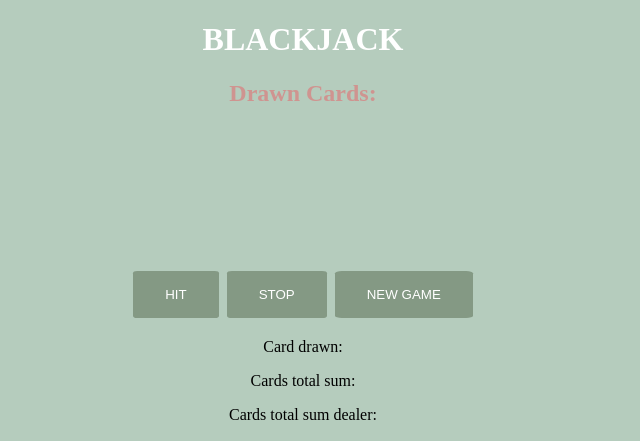
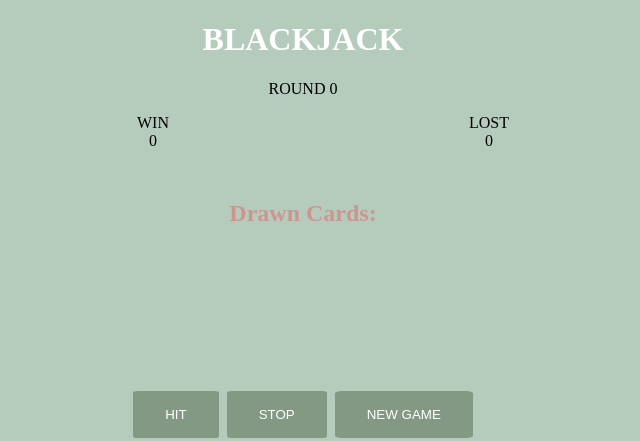
Before and after one commit to maureenoldyck/play-around, a PHP site: page / in a window 1280 px wide. Shown: the top 441 px of the page, without its empty margins (337-977 px from the left). Run offline with PHP 8.4, Linux system fonts and the light colour scheme.

Commit message:
Add score system and reset button

```diff
--- a/blackjack/classes/Blackjack.php
+++ b/blackjack/classes/Blackjack.php
@@ -5,6 +5,7 @@ class Blackjack
     public $cards = array(1, 2, 3, 4, 5, 6, 7, 8, 9, 10);
     public $randomCardName;
     public $alert = "";
+    public $resetScore = "";
     public $cardDrawn =  'Card drawn:';
     public $sumUser = 'Cards total sum:';
     public $sumDealer = 'Cards total sum dealer:';
@@ -20,6 +21,12 @@ class Blackjack
             $_SESSION['sumDealer'] = 0;
             $_SESSION['userCards'] = array();
             $_SESSION['dealerCards'] = array();
+        }
+
+        if (empty($_SESSION['round'])) {
+            $_SESSION['userScore'] = 0;
+            $_SESSION['dealerScore'] = 0;
+            $_SESSION['round'] = 0;
         }
 
         if (empty($_SESSION['cardsPool'])) {
@@ -39,6 +46,7 @@ class Blackjack
 
         if (!empty($_POST['stopTurn'])) {
             $this->dealerNewCard();
+            $_SESSION['round']++;
         }
 
         if (!empty($_POST['newGame'])) {
@@ -48,6 +56,18 @@ class Blackjack
             $_SESSION['dealerCards'] = array();
             $_SESSION['cardsPool'] = $this->cards;
             $_SESSION['cardsPoolDealer'] = $this->cards;
+        }
+
+        if (!empty($_POST['resetScore'])) {
+            $_SESSION['sum'] = 0;
+            $_SESSION['sumDealer'] = 0;
+            $_SESSION['userCards'] = array();
+            $_SESSION['dealerCards'] = array();
+            $_SESSION['cardsPool'] = $this->cards;
+            $_SESSION['cardsPoolDealer'] = $this->cards;
+            $_SESSION['userScore'] = 0;
+            $_SESSION['dealerScore'] = 0;
+            $_SESSION['round'] = 0;
         }
     }
 
@@ -67,7 +87,7 @@ class Blackjack
         $this->sumUser = 'Cards total sum: '. $_SESSION['sum'];
         if ($_SESSION['sum'] > 21) {
             $this->alert = "That is more than 21, you lose!";
-            $this->deleteButtons();
+            $this->deleteButtonsAndAddReset();
         }
     }
 
@@ -88,24 +108,27 @@ class Blackjack
         } else if ($_SESSION['sumDealer'] < $_SESSION['sum']) {
             $this->dealerNewCard();
         } else if ($_SESSION['sumDealer'] == 21 || $_SESSION['sumDealer'] == $_SESSION['sum'] || $_SESSION['sumDealer'] > $_SESSION['sum'] && $_SESSION['sumDealer'] < 21) {
+            $_SESSION['dealerScore']++;
             $this->cardDrawn = "";
             $this->sumUser = 'Cards total sum: '. $_SESSION['sum'];
             $this->sumDealer = 'Cards total sum dealer: '. $_SESSION['sumDealer'];
             $this->alert = "Dealer wins! That means you lose... \nYou had {$_SESSION['sum']}. Dealer had {$_SESSION['sumDealer']}.";
-            $this->deleteButtons();
+            $this->deleteButtonsAndAddReset();
         } else {
+            $_SESSION['userScore']++;
             $this->cardDrawn = "";
             $this->sumUser = 'Cards total sum: '. $_SESSION['sum'];
             $this->sumDealer = 'Cards total sum dealer: '. $_SESSION['sumDealer'];
             $this->alert = "You win! Great job! \nYou had {$_SESSION['sum']}. Dealer had {$_SESSION['sumDealer']}.";
-            $this->deleteButtons();
+            $this->deleteButtonsAndAddReset();
         }
     }
 
-    private function deleteButtons()
+    private function deleteButtonsAndAddReset()
     {
         $this->hit = '';
         $this->stop = '';
+        $this->resetScore = '<input type="submit" value="RESET" name="resetScore">';
     }
 
 }
--- a/blackjack/view.php
+++ b/blackjack/view.php
@@ -11,6 +11,11 @@
 	<div></div>
 	<div class="container">
 		<h1>BLACKJACK</h1>
+		<p class="rounds"> ROUND <?= $_SESSION['round'] ?>  </p>
+        <ul class="pointsSystem">
+            <li> WIN <br> <?= $_SESSION['userScore'] ?> </li>
+            <li>LOST <br> <?= $_SESSION['dealerScore'] ?> </li>
+        </ul>
 		<h2> Drawn Cards: </h2>
 		<table>
 			<tr>
@@ -23,6 +28,7 @@
 			<?= $game->hit ?>
 			<?= $game->stop ?>
 			<?= $game->reset ?>
+			<?= $game->resetScore ?>
 		</form>
 		<p> <?= $game->cardDrawn ?></p>
 		<p> <?= $game->sumUser ?></p>
@@ -88,5 +94,22 @@ table {
 	margin: 80px 0;
 }
 
+.rounds {
+    text-align: center;
+}
+
+.pointsSystem {
+    list-style: none;
+    display: flex;
+    text-align: center;
+    justify-content: center;
+    margin-bottom: 50px;
+}
+
+.pointsSystem>li {
+    margin: 0 150px;
+}
+
+
 </style>
 </html>
```
